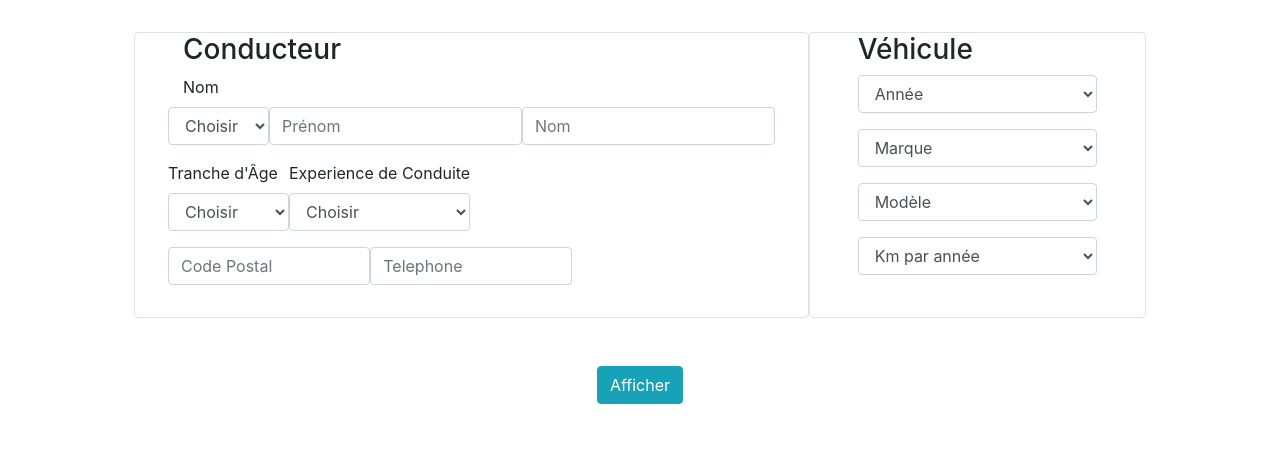
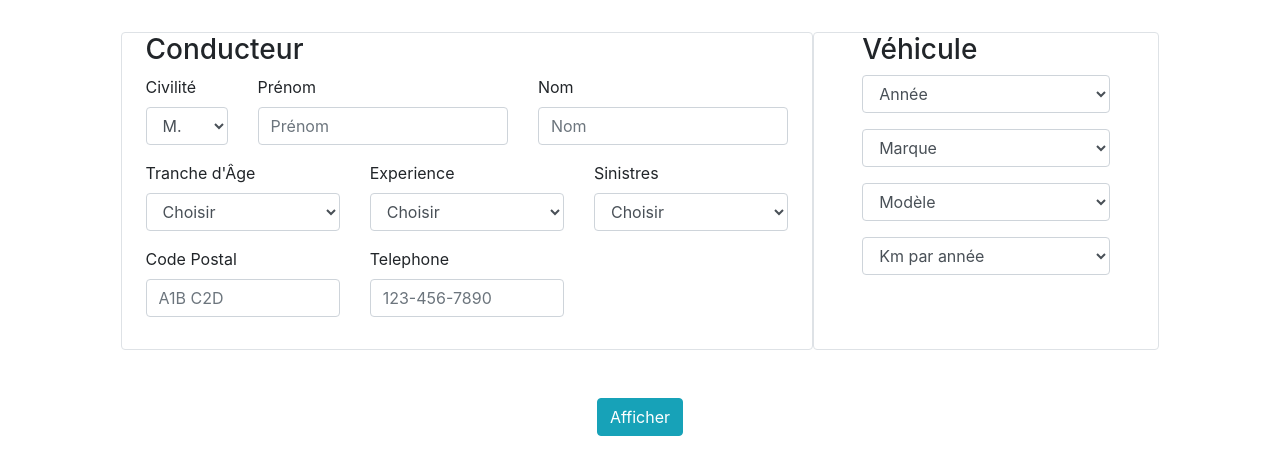
Before and after one commit to Ayi05/demo-assurance, a React (Create React App) app: page /soumission in a window 1280 px wide. Shown: the top 474 px of the page. Built offline with nearby package versions, Linux system fonts and the light colour scheme.

Commit message:
Formulaire de Soumission 14h16

```diff
--- a/src/components/Soumission.js
+++ b/src/components/Soumission.js
@@ -4,10 +4,10 @@ import InfoC from './Data';
 import InfoV from './Data';
 
 
-const genres = ['Choisir','M.', 'Mme'];
+const genres = ['M.', 'Mme', 'Nb'];
 const ages = ['Choisir', '15 à 20', '21 à 25', '26 à 30', '31 à 35', '36 à 40', '41 à 45', '46 à 50', '51 à 55', '56 à 60', '61 à 65', '66 et plus'];
 const experiences = ['Choisir', '- 24 Mois', '2 à 5 ans', '6 à 9 ans', '10 ans +'];
-// const sinistres = ['Sinistres aucours des 5 dernières années', '0', '1', '2', '3+']
+const sinistres = ['Choisir', '0', '1', '2', '3+'];
 
 const annees = ['Année', '2020', '2019', '2018', '2017', '2016', '2015', '2014', '2013', '2012', '2011', '2010', '2009'];
 const marques = ['Marque', 'Audi', 'BMW', 'Chevrolet', 'Ford', 'Honda', 'Hyundai', 'Mazda'];
@@ -31,7 +31,7 @@ class Soumission extends React.Component {
   }
 
   handleSubmit(event) {
-    alert('Prénom : ' + this.state.prenom + '\nNom : ' + this.state.nom + '\nGenre : ' + this.state.genre + '\nÂge : ' + this.state.age + '\nExpérience : ' + this.state.experience + '\nSinitres : ' + this.state.sinistres + '\nTéléphone : ' + this.state.tel + '\nCode Postal : ' + this.state.cp + '\nAnnée : ' + this.state.annee + '\nMarque : ' + this.state.marque + '\nModèle : ' + this.state.modele + '\nKm/Année : ' + this.state.kma);
+    alert('Genre : ' + this.state.genre + '   Prénom : ' + this.state.prenom + '    Nom : ' + this.state.nom + '\nÂge : ' + this.state.age + '\nExpérience : ' + this.state.experience + '\nSinitres : ' + this.state.sinistres + '\nTéléphone : ' + this.state.tel + '\nCode Postal : ' + this.state.cp + '\nAnnée : ' + this.state.annee + '\nMarque : ' + this.state.marque + '\nModèle : ' + this.state.modele + '\nKm/Année : ' + this.state.kma);
     event.preventDefault();
   }
 
@@ -46,32 +46,38 @@ class Soumission extends React.Component {
 
             <div className="row justify-content-around">
 
-              <div className="col-8 border rounded px-5 mt-2">
+              <div className="col-8 border rounded px-4 mt-2">
                 <h3>Conducteur</h3>
 
-                <label>Nom</label>
-                <div className="form-group row justify-content-between">
-                  {/* Genre */}
-                  <select className="form-control col-2" onChange={event => { this.setState({ genre: event.target.value }) }}>
+                <div className="form-group row justify-content-start">
+
+                  <div className="col-2">
+                  <label>Civilité</label>
+                  <select className="form-control" onChange={event => { this.setState({ genre: event.target.value }) }}>
                     {genres.map(genre => (
                       <option key={genre} value={genre}>
                         {genre}
                       </option>
                     ))}
                   </select>
+                  </div>
 
-                  {/* Prenom */}
-                  <input type="text" placeholder="Prénom" className="form-control col-5" onChange={event => { this.setState({ prenom: event.target.value }) }} />
+                  <div className="col-5">
+                  <label>Prénom</label>
+                  <input type="text" placeholder="Prénom" className="form-control" onChange={event => { this.setState({ prenom: event.target.value }) }} />
+                  </div>
 
-                  {/* Nom */}
-                  <input type="text" placeholder="Nom" className="form-control col-5" onChange={event => { this.setState({ nom: event.target.value }) }} />
+                  <div className="col-5">
+                  <label>Nom</label>
+                  <input type="text" placeholder="Nom" className="form-control" onChange={event => { this.setState({ nom: event.target.value }) }} />
+                  </div>
                 </div>
 
                 {/* <div className="form-group. row. justify-content-start."> */}
 
                   <div className="form-group row justify-content-start">
 
-                    <div className="col-5.">
+                    <div className="col-4">
                       <label>Tranche d'Âge</label>
                       <select className="form-control" onChange={event => { this.setState({ age: event.target.value }) }}>
                         {ages.map(age => (
@@ -82,8 +88,8 @@ class Soumission extends React.Component {
                       </select>
                     </div>
 
-                    <div className="col-5.">
-                      <label>Experience de Conduite</label>
+                    <div className="col-4">
+                      <label>Experience</label>
                       <select className="form-control" onChange={event => { this.setState({ experience: event.target.value }) }}>
                         {experiences.map(experience => (
                           <option key={experience} value={experience}>
@@ -93,21 +99,31 @@ class Soumission extends React.Component {
                       </select>
                     </div>
 
+                    <div className="col-4">
+                      <label>Sinistres</label>
+                      <select className="form-control" onChange={event => { this.setState({ experience: event.target.value }) }}>
+                        {sinistres.map(sinistre => (
+                          <option key={sinistre} value={sinistre}>
+                            {sinistre}
+                          </option>
+                        ))}
+                      </select>
+                    </div>
+
                   </div>
                 {/* </div> */}
 
-                <div className="form-group row">
-                      {/* <label>Experience de conduite</label> */}
-                      {/* <select className="form-control col-4" onChange={event => { this.setState({ experience: event.target.value }) }}>
-                        {experiences.map(experience => (
-                          <option key={experience} value={experience}>
-                            {experience}
-                          </option>
-                        ))}
-                      </select> */}
+                <div className="form-group row justify-content-start">
 
-                  <input type="text" placeholder="Code Postal" className="form-control col-4" onChange={event => { this.setState({ cp: event.target.value }) }} />
-                  <input type="phone" placeholder="Telephone" className="form-control col-4" onChange={event => { this.setState({ tel: event.target.value }) }} />
+                  <div className="col-4">
+                  <label>Code Postal</label>
+                  <input type="text" placeholder="A1B C2D" className="form-control" onChange={event => { this.setState({ cp: event.target.value }) }} />
+                  </div>
+
+                  <div className="col-4">
+                  <label>Telephone</label>
+                  <input type="phone" placeholder="123-456-7890" className="form-control" onChange={event => { this.setState({ tel: event.target.value }) }} />
+                  </div>
 
                 </div>
 
```
